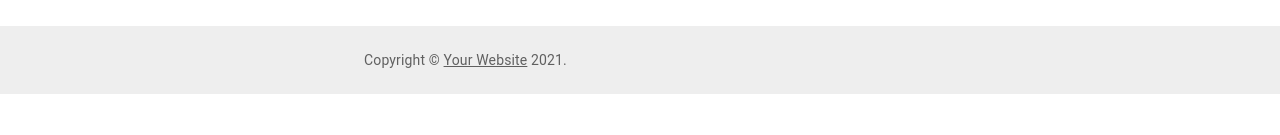
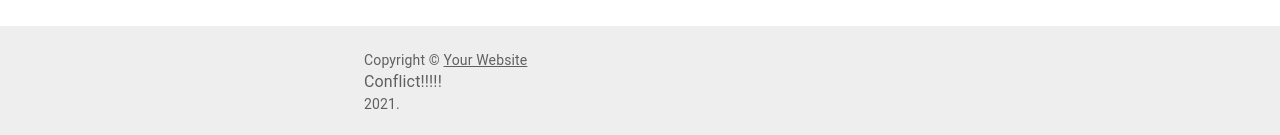
Before and after one commit to UIUC-CS411-3NF/newbie-foodie-webapp, a React (Create React App) app: page / in a window 1280 px wide. Shown: the part 729-864 px from the top of the page. Before the commit the page ends 823 px from the top, so only its background shows below. Built offline with nearby package versions, Linux system fonts and the light colour scheme; no server answers.

Commit message:
On purpose

```diff
--- a/src/Layout/Footer.js
+++ b/src/Layout/Footer.js
@@ -12,6 +12,11 @@ function Copyright() {
       <Link color="inherit" href="https://mui.com/">
         Your Website
       </Link>
+      <Box>
+        <Typography>
+          Conflict!!!!!
+        </Typography>
+      </Box>
       {' '}
       {new Date().getFullYear()}
       .
```
Also changed, not shown: 1 other file (tests, documents, lock files or other folders).
